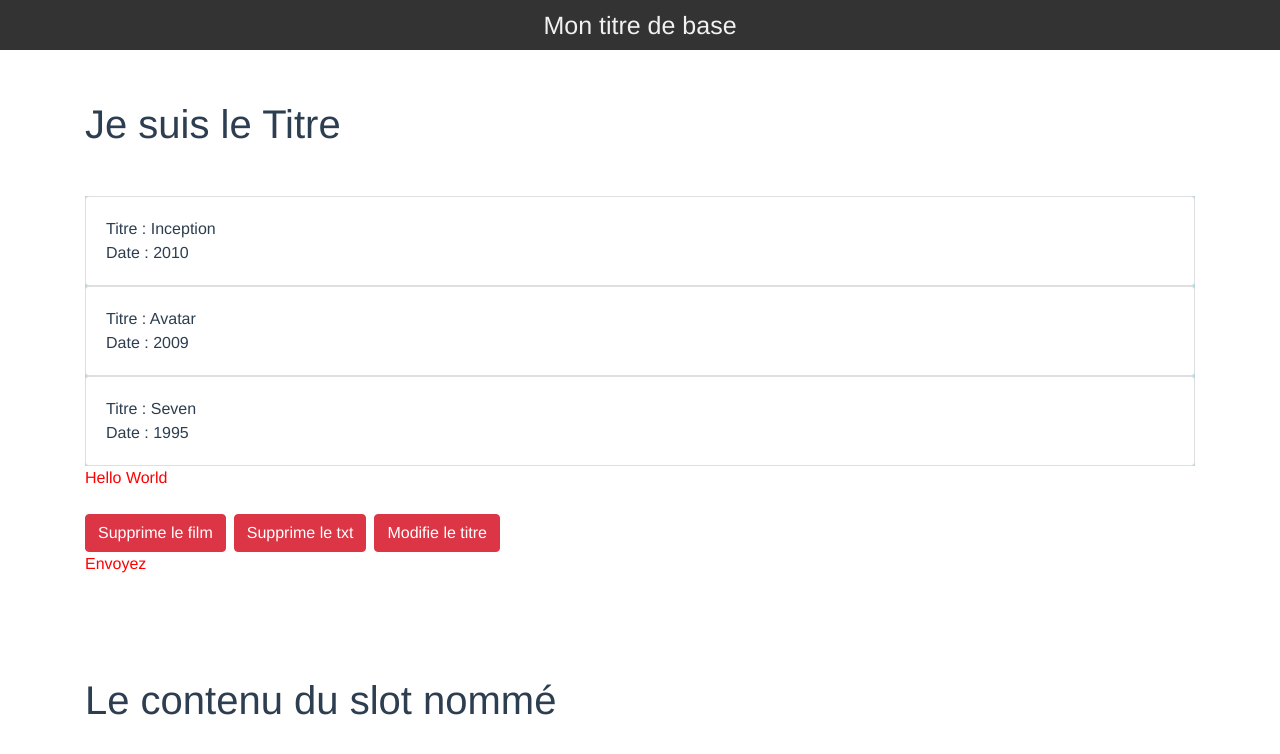
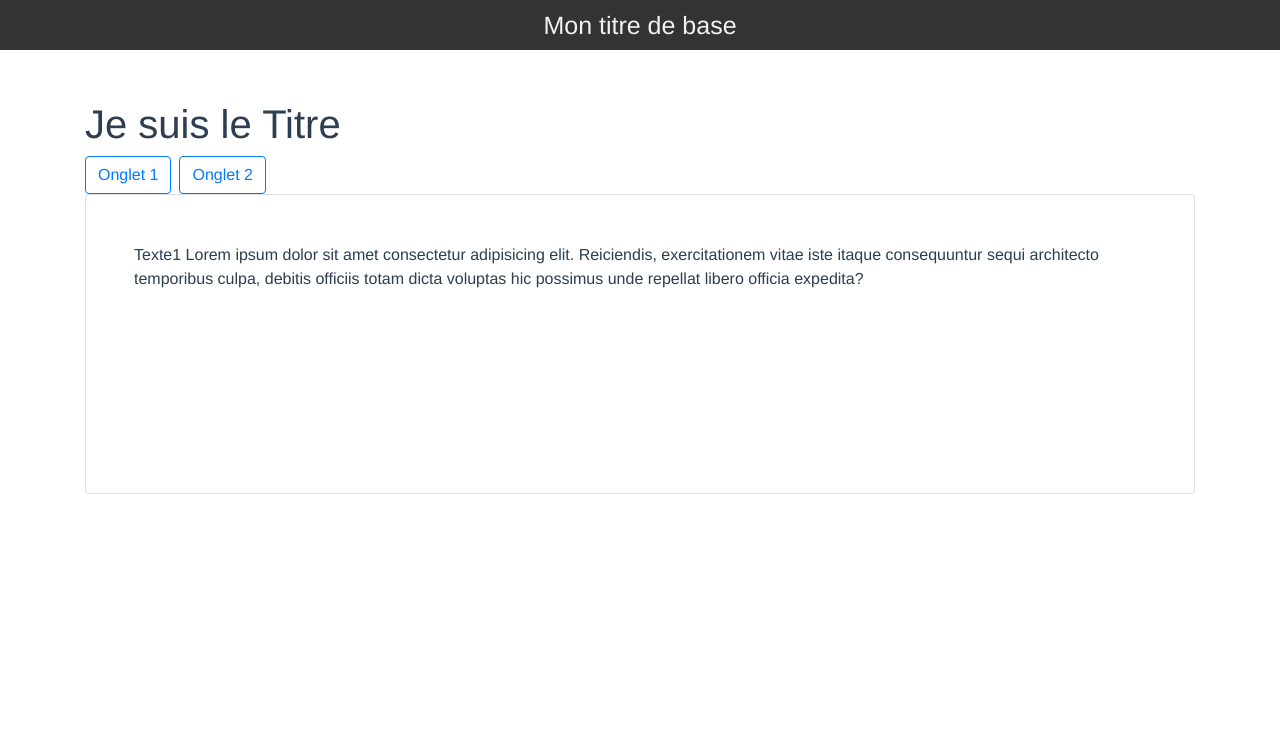
Before and after one commit to NaoDevWeb31/VueJS_A-Z, a Vue app in the folder p3-dev_pro_composants_vue_cli/: page / in a window 1280 px wide. Shown: the top 754 px of the page. Built offline with nearby package versions, Linux system fonts and the light colour scheme.

Commit message:
[MAJ] Développement Pro - Créer un système d'onglets

```diff
--- a/p3-dev_pro_composants_vue_cli/src/components/Contenu.vue
+++ b/p3-dev_pro_composants_vue_cli/src/components/Contenu.vue
@@ -1,18 +1,25 @@
 <template>
   <div class="container mt-5">
+
     <h1>{{ titre }}</h1>
-    <!-- Utilisation des props du composant enfant "Liste" -->
-    <liste :myArr="myArr" :txt="txt">
-      <p>Envoyez</p>
-      <template v-slot:info>
-        <h1>Le contenu du slot nommé</h1>
-      </template>
-    </liste>
+
+        <div class="btn btn-outline-primary mr-2" @click="toggleOng1">Onglet 1</div>
+        <div class="btn btn-outline-primary" @click="toggleOng2">Onglet 2</div>
+
+        <div class="onglets card mb-5" v-if="toggle1">
+            <texte-1 class="p-5"></texte-1>
+        </div>
+
+        <div class="onglets card mb-5" v-if="toggle2">
+            <texte-2 class="p-5"></texte-2>
+        </div>
+
   </div>
 </template>
 
 <script>
-  import Liste from "./Liste/Liste.vue";
+  import Texte1 from "./Texte1.vue";
+  import Texte2 from "./Texte2.vue";
 
   export default {
     name: "Contenu",
@@ -25,10 +32,23 @@
         ],
         txt: "Hello World",
         titre: "Je suis le Titre",
+        toggle1: true,
+        toggle2: false,
       };
     },
+    methods: {
+      toggleOng1() {
+        this.toggle1 = true;
+        this.toggle2 = false;
+      },
+      toggleOng2() {
+        this.toggle1 = false;
+        this.toggle2 = true;
+      },
+    },
     components: {
-      liste: Liste,
+      texte1: Texte1,
+      texte2: Texte2,
     },
   };
 </script>
@@ -37,4 +57,8 @@
   h1 {
     margin-top: 100px !important;
   }
+
+  .onglets{
+      height: 300px;
+  }
 </style>
--- /dev/null
+++ b/p3-dev_pro_composants_vue_cli/src/components/Texte1.vue
@@ -0,0 +1,18 @@
+<template>
+  <div>
+    <p>
+      Texte1 Lorem ipsum dolor sit amet consectetur adipisicing elit.
+      Reiciendis, exercitationem vitae iste itaque consequuntur sequi architecto
+      temporibus culpa, debitis officiis totam dicta voluptas hic possimus unde
+      repellat libero officia expedita?
+    </p>
+  </div>
+</template>
+
+<script>
+  export default {
+    name: "Texte1",
+  };
+</script>
+
+<style></style>
--- /dev/null
+++ b/p3-dev_pro_composants_vue_cli/src/components/Texte2.vue
@@ -0,0 +1,16 @@
+<template>
+  <div>
+    <p>
+      Texte2 Lorem ipsum dolor sit amet consectetur adipisicing elit.
+      Reiciendis, exercitationem vitae iste itaque
+    </p>
+  </div>
+</template>
+
+<script>
+  export default {
+    name: "Texte2",
+  };
+</script>
+
+<style></style>
```
